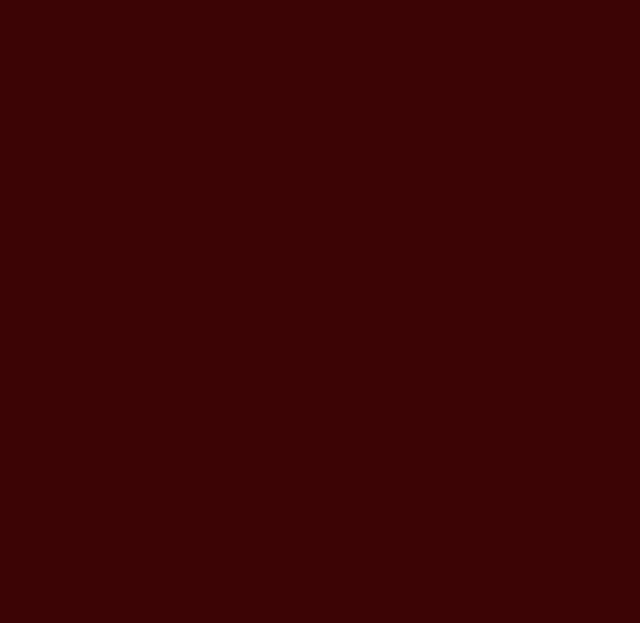
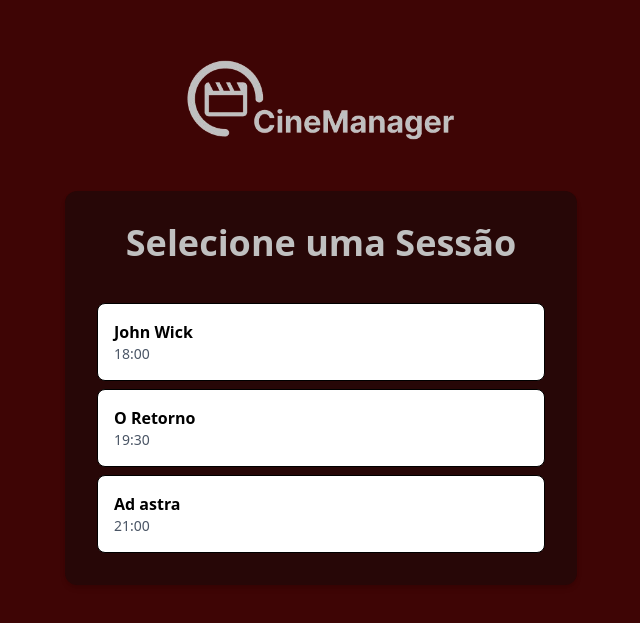
Before and after one commit to TautologicSisyphus/cinema-backend, a React (Vite) app in the folder Frontend/cinemanager/: page /sessoes in a window 1280 px wide. Before the commit this address had no page. Shown: the part 103-726 px from the top of the page, without its empty margins (319-959 px from the left). Built offline with nearby package versions, Linux system fonts and the light colour scheme.

Commit message:
sessions working with react, still no local variables

```diff
--- a/Frontend/cinemanager/package.json
+++ b/Frontend/cinemanager/package.json
@@ -20,7 +20,7 @@
     "@eslint/js": "^9.22.0",
     "@types/react": "^19.0.10",
     "@types/react-dom": "^19.0.4",
-    "@vitejs/plugin-react": "^4.3.4",
+    "@vitejs/plugin-react": "^4.4.1",
     "eslint": "^9.22.0",
     "eslint-plugin-react-hooks": "^5.2.0",
     "eslint-plugin-react-refresh": "^0.4.19",
--- a/Frontend/cinemanager/src/App.jsx
+++ b/Frontend/cinemanager/src/App.jsx
@@ -1,6 +1,7 @@
 import { Routes, Route } from "react-router-dom"
 import Home from "./Pages/Home"
 import Register from "./Pages/Register"
+import Sessoes from "./Pages/Sessoes"
 import "./App.css"
 
 function App() {
@@ -10,6 +11,7 @@ function App() {
       <Routes>
         <Route path="/" element={ <Home/> }></Route>
         <Route path="/register" element={ <Register/> }></Route>
+        <Route path="/sessoes" element={ <Sessoes/> }></Route>
       </Routes>
     </>
   )
--- a/Frontend/cinemanager/src/Components/Header.jsx
+++ b/Frontend/cinemanager/src/Components/Header.jsx
@@ -22,7 +22,7 @@ function Header() {
                         <ul className="hidden xl:flex items-center gap-12 font-semibold text-base">
                             <li>
                                 <Link
-                                  to="/sessions"
+                                  to="/sessoes"
                                   className="p-3 hover:bg-[#3e1e1e] hover:text-white rounded-md transition-all cursor-pointer">
                                     Sessões
                                 </Link>
@@ -77,7 +77,7 @@ function Header() {
                 >
                     <ul className="flex flex-col items-center gap-4 font-semibold text-lg bg-[#270707] pt-4 pb-6">
                         <li className="list-none w-full text-[#C0C0C0] text-center p-4 hover:bg-[#3e1e1e] hover:text-white rounded-md transition-all cursor-pointer">
-                            <Link to="/sessions">Sessões</Link>
+                            <Link to="/sessoes">Sessões</Link>
                         </li>
                         <li className="list-none w-full text-[#C0C0C0] text-center p-4 hover:bg-[#3e1e1e] hover:text-white rounded-md transition-all cursor-pointer">
                             <Link to="/food-drinks">Alimentos</Link>
--- /dev/null
+++ b/Frontend/cinemanager/src/Pages/Sessoes.jsx
@@ -0,0 +1,51 @@
+import { Link } from "react-router-dom";
+import { useState } from "react";
+import logo from "../assets/logoCineManager.png"
+
+function Sessoes() {
+    const [sessaoSelecionada, setSessaoSelecionada] = useState(false);
+
+    const sessoes = [
+      { id: 1, nome: "John Wick", horario: "18:00" },
+      { id: 2, nome: "O Retorno", horario: "19:30" },
+      { id: 3, nome: "Ad astra", horario: "21:00" },
+    ];
+
+    const selecionarSessao = (idSessao) => {
+      setSessaoSelecionada(idSessao);
+    };
+
+    return (
+        <div className="min-h-screen flex flex-col items-center pt-40">
+          <div className="flex justify-center mb-12">
+                  <Link to="/">
+                      <img src={logo} alt="CineManager" className="w-72 hover:scale-105 transition-all" />
+                  </Link>
+          </div>
+
+          <div className="max-w-lg w-full p-8 bg-[#270707] rounded-xl shadow-md">
+            <div className="mb-10 text-center">
+                <h3 className="text-4xl font-bold text-[#C0C0C0]">Selecione uma Sessão</h3>
+            </div>
+            <ul className="space-y-2">
+                {sessoes.map((sessao) => (
+                <li
+                    key={sessao.id}
+                    onClick={() => selecionarSessao(sessao.id)}
+                    className={`p-4 border rounded-lg cursor-pointer ${
+                    sessaoSelecionada === sessao.id
+                        ? "bg-blue-500 text-white"
+                        : "bg-white hover:bg-gray-100"
+                    }`}
+                >
+                    <div className="font-semibold">{sessao.nome}</div>
+                    <div className="text-sm text-gray-600">{sessao.horario}</div>
+                </li>
+                ))}
+            </ul>
+            </div>
+          </div>
+      );
+}
+
+export default Sessoes;
```
Also changed, not shown: 1 other file (tests, documents, lock files or other folders).
